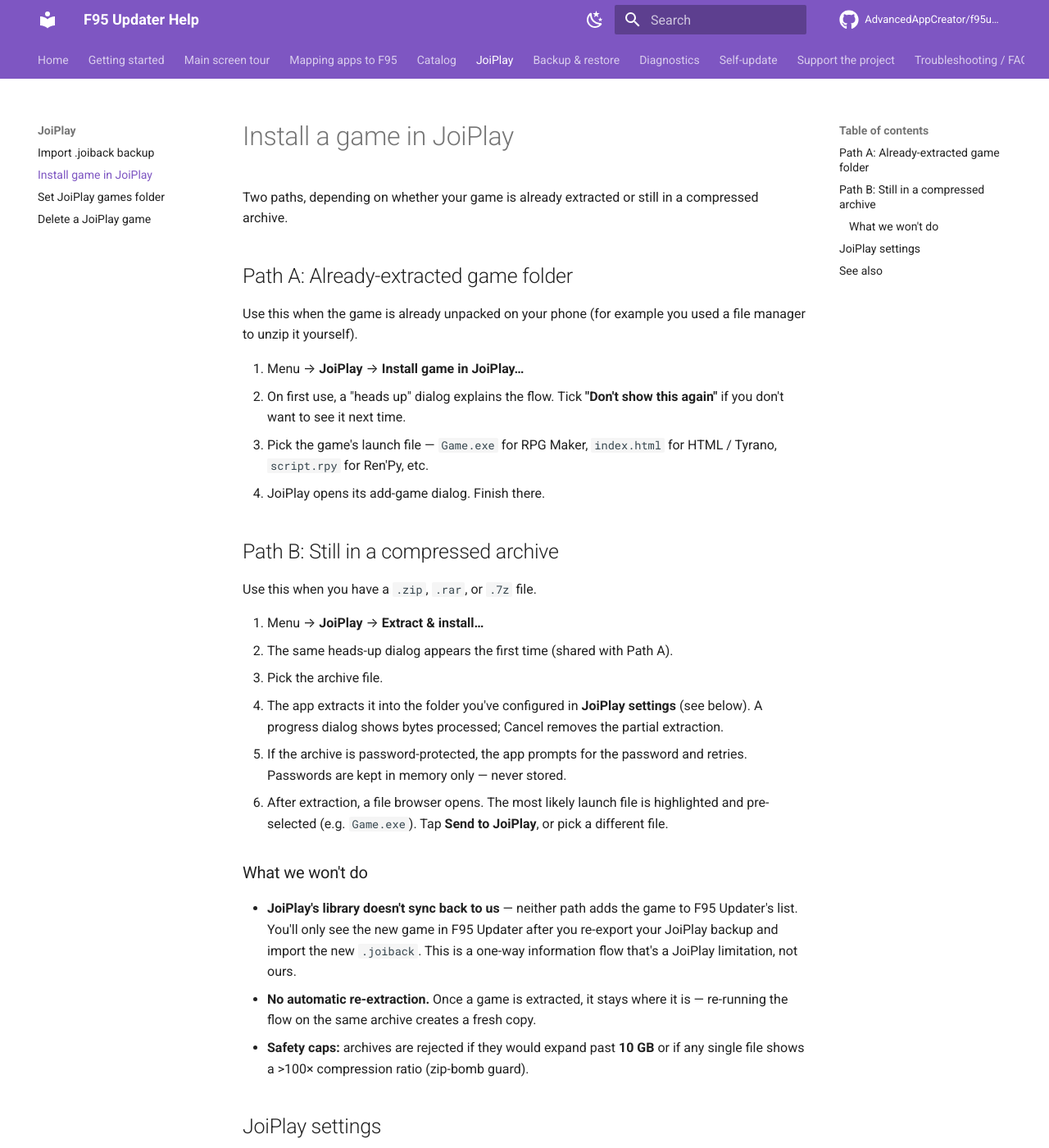
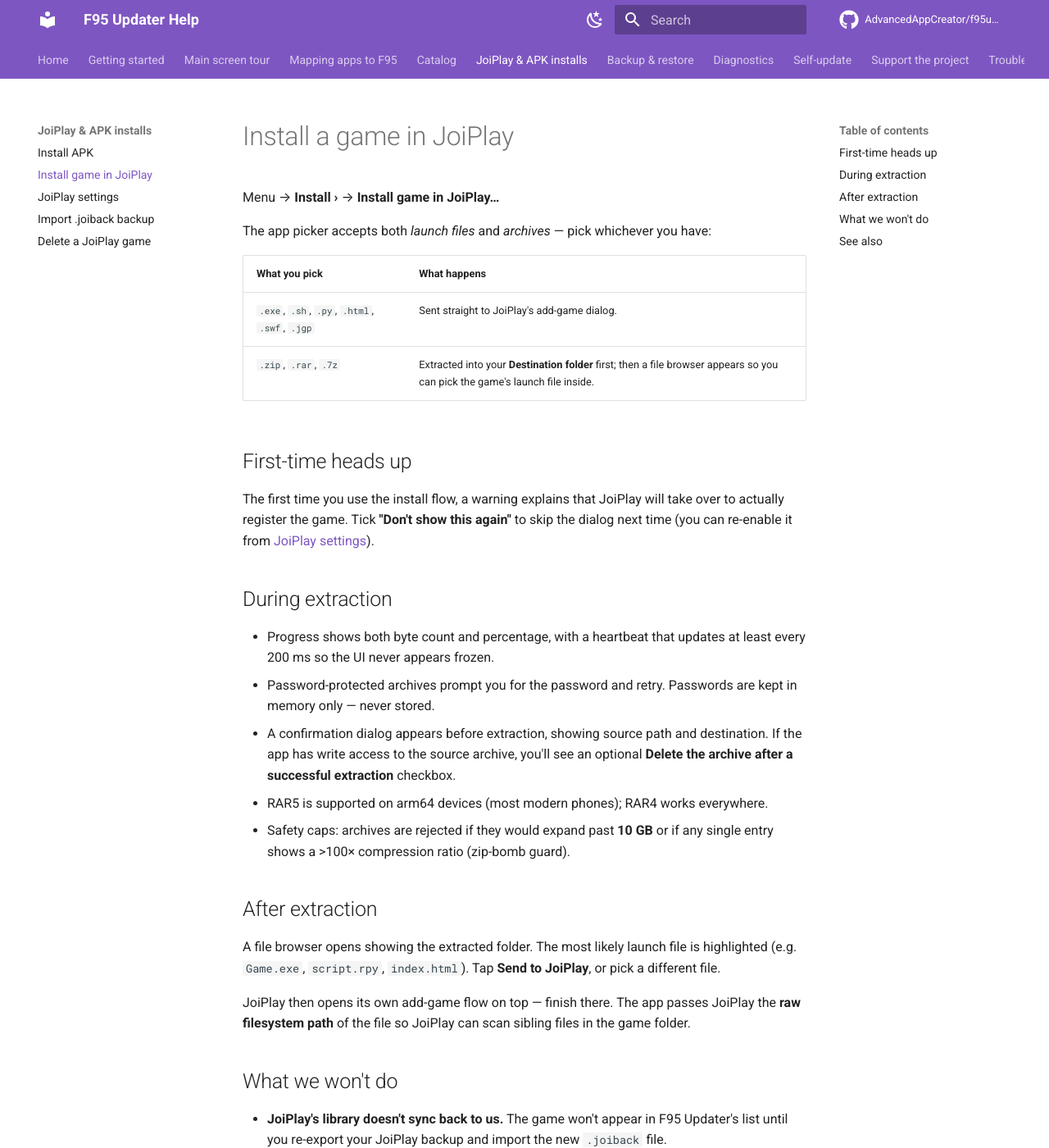
Before and after one commit to AdvancedAppCreator/f95updater-releases, an MkDocs documentation site: the page built from docs/joiplay/install-game.md, in a window 1280 px wide and 1400 px high. Shown: the whole window at 82% size. Built offline with MkDocs 1.6.1 and Material for MkDocs 9.7.7, drawn with Linux system fonts in a browser that asks for light colours; comment, search, counter and statistics services are not loaded; some of the changed text lies outside the part shown.

Commit message:
docs: refresh for v0.39-v0.42 (Install APK, JoiPlay settings, tag autocomplete, RAR5, menu reorg)

```diff
--- a/docs/changelog.md
+++ b/docs/changelog.md
@@ -8,24 +8,59 @@ last_updated: 2026-05-19
 Major user-visible changes per version. Bugfixes and internal refactors are
 intentionally summarized.
 
-## v0.35.0
+## v0.42.0
 
-- **Extract & install** flow added: pick a `.zip` / `.rar` / `.7z` (with optional
-  password) and the app extracts it locally, then opens a file browser so you
-  pick the launch file to send to JoiPlay. Progress dialog with cancel,
-  10 GB / 100× zip-bomb guards. See
-  [Install a game in JoiPlay](joiplay/install-game.md).
-- **JoiPlay settings** dialog: configure source folder, destination folder,
-  and storage strategy (SAF / Full storage / Ask each time).
-- "Don't show this again" option on the install-flow warning modal.
+- **Catalog filters persist** across app restarts (status / engine / category / min-rating / installed-only / sort / search query).
+- **Tag autocomplete chips** appear below the catalog search field while typing `tag:<prefix>`; tap to insert the full tag.
+- Closing the catalog game-detail dialog no longer auto-focuses the search field (no more keyboard popping up unexpectedly).
+- **Auto-link after APK install** — newly installed apps are rescanned and matched against the catalog immediately, no manual Refresh needed.
+- File pickers remember the last folder you browsed; subsequent picks reopen at the same place.
+- **Menu reorganized**:
+    - New **Install** submenu (APK + game-in-JoiPlay + JoiPlay-backup + JoiPlay settings).
+    - **Help** submenu now contains documentation, about, support, and all diagnostics in one place.
+
+## v0.41.0
+
+- **RAR5 support** via vendored RARLAB unrar (arm64 devices). Tries native first; falls back to junrar (RAR4-only) on other architectures or when extracting via SAF.
+- APK gained ~900 KB for the native library.
+
+## v0.40.x
+
+- v0.40.1 — Catalog "Rating" sort now uses views as a tie-breaker so popular games rank above obscure ones with the same rating.
+- v0.40.0 — Catalog tab gains a **Refresh** button and "Updated Xh ago" subtitle in the top bar. Removed the now-obsolete "Extract & install" and "Set JoiPlay games folder" menu entries.
+
+## v0.39.0
+
+- **Install APK** flow: pick an `.apk` directly or pick an archive (zip/rar/7z) → app extracts → file browser highlights `.apk` candidates → system installer opens. Optional "Delete after install" checkbox verifies via Package Manager before deleting.
+- JoiPlay now receives raw `file://` URIs so it can scan game folders (fixes "path not found" after extract).
+- Extraction progress reports on a 200 ms heartbeat in addition to the byte threshold — no more 15 s freezes during slow flushes.
+- Extract confirm dialog gains an optional **Delete archive after extraction** checkbox.
+
+## v0.38.x
+
+- v0.38.2 — Confirm-before-extract dialog showing source/dest. Finer progress reporting. Better RAR5 error message (now historical — see v0.41 for full RAR5 support).
+- v0.38.1 — File-picker for "Install game in JoiPlay" now lists archives too; archives route through the extract flow.
+- v0.38.0 — Custom tree picker for the install flow (previously SAF-based).
+
+## v0.37.x
+
+- v0.37.1 — Removed obsolete "storage strategy" section; added **+ New folder** button in the tree picker.
+- v0.37.0 — Both source and destination pickers use a custom file-tree (works on devices where SAF refuses to grant the Downloads folder).
+
+## v0.36.x
+
+- v0.36.1 — Phase-labelled progress dialog (Preparing / Extracting).
+- v0.36.0 — Custom **folder picker** with lazy-expand tree, "Use this folder" + Cancel.
+
+## v0.35.x
+
+- v0.35.1 — Reactive permission status (red banner clears as soon as you grant access).
+- v0.35.0 — **Extract & install** flow (later folded into the standard Install in v0.39).
 
 ## v0.34.x
 
-- v0.34.1 — Show home-screen (launcher) name in row title and expansion when
-  it differs from the app's manifest label.
-- v0.34.0 — Fix version-comparison: `0.4` is no longer treated as equivalent
-  to `0.4.7b`. Replaced "F95 latest" with "Installed version" in the row
-  expansion. Internal cleanup.
+- v0.34.1 — Show home-screen (launcher) name in row title and expansion when it differs from the app's manifest label.
+- v0.34.0 — Fix version-comparison: `0.4` is no longer treated as equivalent to `0.4.7b`. Replaced "F95 latest" with "Installed version" in the row expansion. Internal cleanup.
 
 ## v0.31.0
 
--- a/docs/joiplay/install-game.md
+++ b/docs/joiplay/install-game.md
@@ -1,67 +1,45 @@
 ---
 title: Install a game in JoiPlay
-last_updated: 2026-05-19
+last_updated: 2026-05-20
 ---
 
 # Install a game in JoiPlay
 
-Two paths, depending on whether your game is already extracted or still in a
-compressed archive.
+Menu → **Install ›** → **Install game in JoiPlay…**
 
-## Path A: Already-extracted game folder
+The app picker accepts both *launch files* and *archives* — pick whichever you have:
 
-Use this when the game is already unpacked on your phone (for example you used
-a file manager to unzip it yourself).
+| What you pick | What happens |
+|---|---|
+| `.exe`, `.sh`, `.py`, `.html`, `.swf`, `.jgp` | Sent straight to JoiPlay's add-game dialog. |
+| `.zip`, `.rar`, `.7z` | Extracted into your **Destination folder** first; then a file browser appears so you can pick the game's launch file inside. |
 
-1. Menu → **JoiPlay** → **Install game in JoiPlay…**
-2. On first use, a "heads up" dialog explains the flow. Tick **"Don't show this
-   again"** if you don't want to see it next time.
-3. Pick the game's launch file — `Game.exe` for RPG Maker, `index.html` for
-   HTML / Tyrano, `script.rpy` for Ren'Py, etc.
-4. JoiPlay opens its add-game dialog. Finish there.
+## First-time heads up
 
-## Path B: Still in a compressed archive
+The first time you use the install flow, a warning explains that JoiPlay will take over to actually register the game. Tick **"Don't show this again"** to skip the dialog next time (you can re-enable it from [JoiPlay settings](settings.md)).
 
-Use this when you have a `.zip`, `.rar`, or `.7z` file.
+## During extraction
 
-1. Menu → **JoiPlay** → **Extract & install…**
-2. The same heads-up dialog appears the first time (shared with Path A).
-3. Pick the archive file.
-4. The app extracts it into the folder you've configured in **JoiPlay
-   settings** (see below). A progress dialog shows bytes processed; Cancel
-   removes the partial extraction.
-5. If the archive is password-protected, the app prompts for the password and
-   retries. Passwords are kept in memory only — never stored.
-6. After extraction, a file browser opens. The most likely launch file is
-   highlighted and pre-selected (e.g. `Game.exe`). Tap **Send to JoiPlay**, or
-   pick a different file.
+- Progress shows both byte count and percentage, with a heartbeat that updates at least every 200 ms so the UI never appears frozen.
+- Password-protected archives prompt you for the password and retry. Passwords are kept in memory only — never stored.
+- A confirmation dialog appears before extraction, showing source path and destination. If the app has write access to the source archive, you'll see an optional **Delete the archive after a successful extraction** checkbox.
+- RAR5 is supported on arm64 devices (most modern phones); RAR4 works everywhere.
+- Safety caps: archives are rejected if they would expand past **10 GB** or if any single entry shows a >100× compression ratio (zip-bomb guard).
 
-### What we won't do
+## After extraction
 
-- **JoiPlay's library doesn't sync back to us** — neither path adds the game to
-  F95 Updater's list. You'll only see the new game in F95 Updater after you
-  re-export your JoiPlay backup and import the new `.joiback`. This is a
-  one-way information flow that's a JoiPlay limitation, not ours.
-- **No automatic re-extraction.** Once a game is extracted, it stays where it
-  is — re-running the flow on the same archive creates a fresh copy.
-- **Safety caps:** archives are rejected if they would expand past **10 GB** or
-  if any single file shows a >100× compression ratio (zip-bomb guard).
+A file browser opens showing the extracted folder. The most likely launch file is highlighted (e.g. `Game.exe`, `script.rpy`, `index.html`). Tap **Send to JoiPlay**, or pick a different file.
 
-## JoiPlay settings
+JoiPlay then opens its own add-game flow on top — finish there. The app passes JoiPlay the **raw filesystem path** of the file so JoiPlay can scan sibling files in the game folder.
 
-Menu → **JoiPlay** → **JoiPlay settings…** controls three things:
+## What we won't do
 
-| Setting | What it does |
-|---|---|
-| **Source folder** | Where the file picker opens when you pick an archive. Leave unset to start at Android's default. |
-| **Destination folder** | Where extracted games are saved. Each archive gets its own subfolder. Required for the **Extract & install** flow. |
-| **Storage strategy** | **SAF** (recommended): writes go through the Storage Access Framework using the folders above. **Full storage** (faster): requires Android's "All files access" permission. **Ask each time**: prompts for a destination on each extraction. |
-
-Both folder pickers grant the app a persistent SAF tree URI; you only need to
-set them once per install.
+- **JoiPlay's library doesn't sync back to us.** The game won't appear in F95 Updater's list until you re-export your JoiPlay backup and import the new `.joiback` file.
+- **No automatic re-extraction.** Re-running the flow on the same archive produces a fresh copy in your destination folder.
 
 ## See also
 
-- [Import .joiback backup](import-backup.md) — how the game eventually shows
-  up in F95 Updater.
-- [Delete a JoiPlay game](delete-game.md).
+- [Install APK](install-apk.md) — the matching flow for plain Android `.apk` files.
+- [JoiPlay settings](settings.md) — configure source and destination folders.
+- [Import .joiback backup](import-backup.md) — how the game eventually shows up in F95 Updater.
+- [Delete a JoiPlay game](delete-game.md)
--- a/mkdocs.yml
+++ b/mkdocs.yml
@@ -80,10 +80,11 @@ nav:
       - Sync catalog: catalog/sync.md
       - Refresh from catalog: catalog/refresh.md
       - Auto-hide non-games: catalog/auto-hide.md
-  - JoiPlay:
+  - JoiPlay & APK installs:
+      - Install APK: joiplay/install-apk.md
+      - Install game in JoiPlay: joiplay/install-game.md
+      - JoiPlay settings: joiplay/settings.md
       - Import .joiback backup: joiplay/import-backup.md
-      - Install game in JoiPlay: joiplay/install-game.md
-      - Set JoiPlay games folder: joiplay/set-folder.md
       - Delete a JoiPlay game: joiplay/delete-game.md
   - Backup & restore:
       - Export & import backup: backup/export-import.md
```
Also changed, not shown: other parts of docs/changelog.md (+1 -1 lines), docs/catalog/sync.md (+15 -4 lines), docs/joiplay/install-apk.md (added, +33 -0 lines), docs/joiplay/set-folder.md (deleted, +0 -51 lines), docs/joiplay/settings.md (added, +32 -0 lines), docs/main-screen.md (+1 -1 lines).
